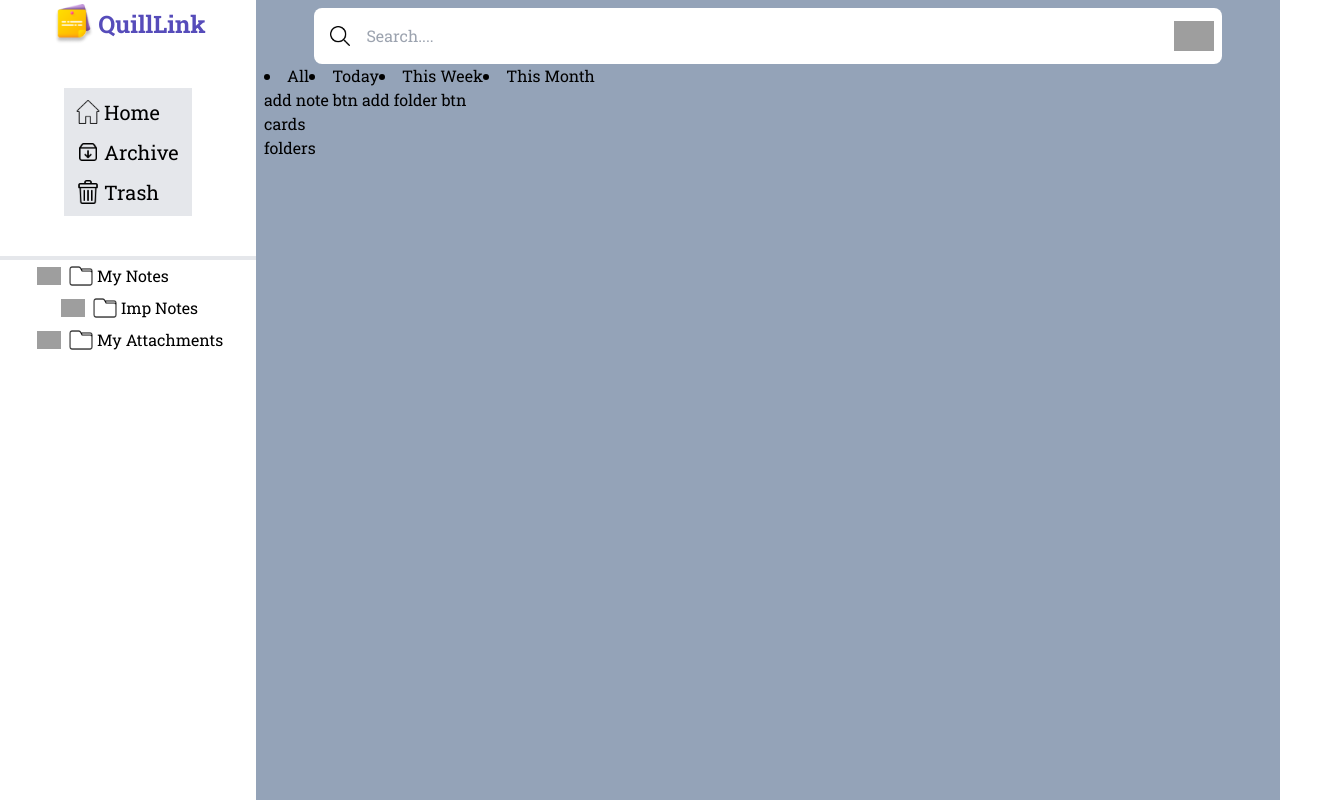
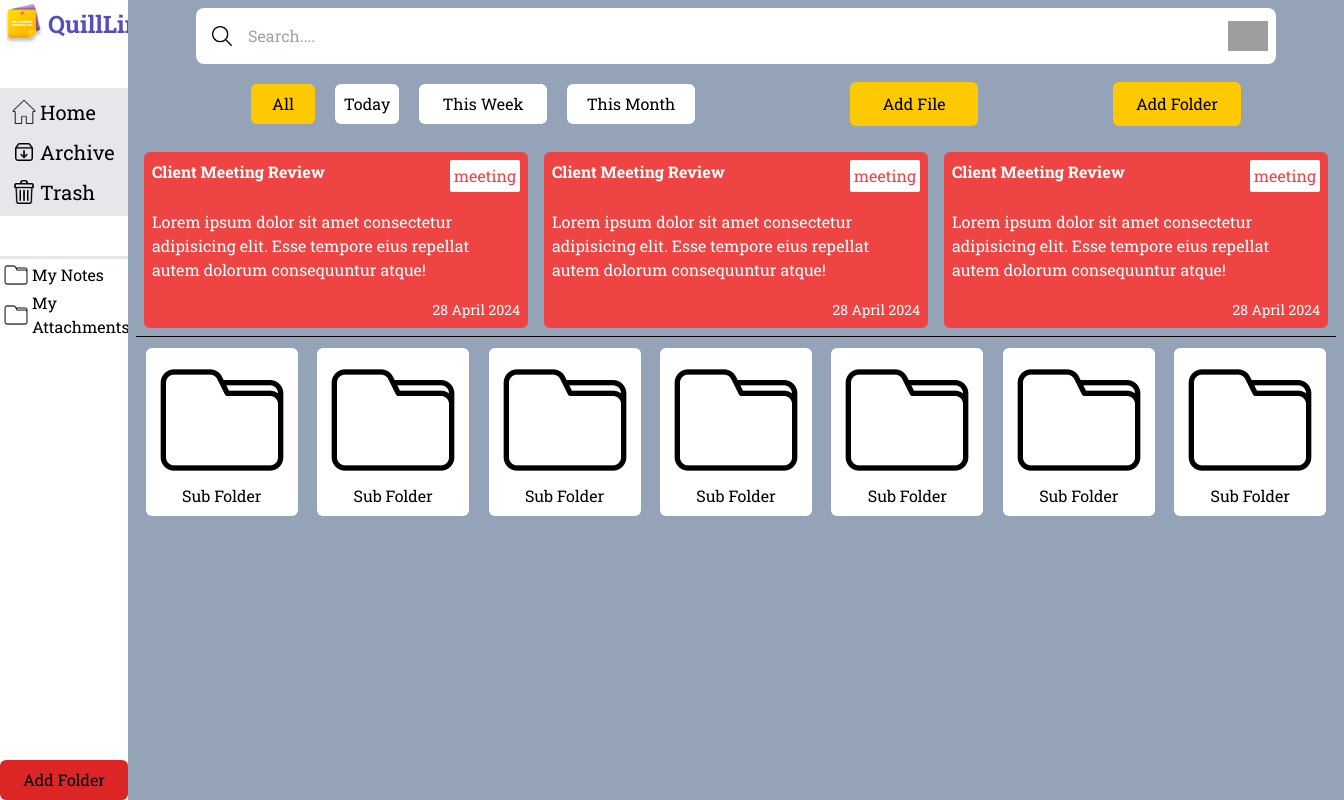
Before and after one commit to proaddy/QuillLink, a React (Vite) app in the folder frontend/: page /dashboard in a window 1280 px wide. Shown: the whole page, 1344 px wide, since content can reach past the window. Built offline with nearby package versions, Linux system fonts and the light colour scheme; grey boxes are pictures that could not be loaded.

Commit message:
Homepage Complete

```diff
--- /dev/null
+++ b/frontend/src/components/Cards.jsx
@@ -0,0 +1,33 @@
+import React from 'react'
+
+export default function Cards() {
+  return (
+    <div className='flex justify-evenly'>
+        <div className='bg-red-500 text-white rounded-md flex flex-col justify-between p-2 w-96 h-44 m-2'>
+            <p className='flex justify-between'>
+                <h1 className='font-bold'>Client Meeting Review</h1>
+                <span className='bg-white text-red-500 p-1 rounded-sm'>meeting</span>
+            </p>
+            <p>Lorem ipsum dolor sit amet consectetur adipisicing elit. Esse tempore eius repellat autem dolorum consequuntur atque!</p>
+            <span className='self-end text-sm'>28 April 2024</span>
+        </div>
+        <div className='bg-red-500 text-white rounded-md flex flex-col justify-between p-2 w-96 h-44 m-2'>
+            <p className='flex justify-between'>
+                <h1 className='font-bold'>Client Meeting Review</h1>
+                <span className='bg-white text-red-500 p-1 rounded-sm'>meeting</span>
+            </p>
+            <p>Lorem ipsum dolor sit amet consectetur adipisicing elit. Esse tempore eius repellat autem dolorum consequuntur atque!</p>
+            <span className='self-end text-sm'>28 April 2024</span>
+        </div>
+        <div className='bg-red-500 text-white rounded-md flex flex-col justify-between p-2 w-96 h-44 m-2'>
+            <p className='flex justify-between'>
+                <h1 className='font-bold'>Client Meeting Review</h1>
+                <span className='bg-white text-red-500 p-1 rounded-sm'>meeting</span>
+            </p>
+            <p>Lorem ipsum dolor sit amet consectetur adipisicing elit. Esse tempore eius repellat autem dolorum consequuntur atque!</p>
+            <span className='self-end text-sm'>28 April 2024</span>
+        </div>
+
+    </div>
+  )
+}
--- /dev/null
+++ b/frontend/src/components/Folders.jsx
@@ -0,0 +1,39 @@
+import React from 'react'
+
+export default function Folders() {
+  return (
+    <div className=''>
+        <hr className='w-[100%] border-black h-1'/>
+        <div className="flex justify-around">
+            <span className='flex flex-col items-center bg-white rounded-md m-2 py-2'>
+                <img src="/images/folder.png" className='w-32 mx-3'/>
+                Sub Folder
+            </span>
+            <span className='flex flex-col items-center bg-white rounded-md m-2 py-2'>
+                <img src="/images/folder.png" className='w-32 mx-3'/>
+                Sub Folder
+            </span>
+            <span className='flex flex-col items-center bg-white rounded-md m-2 py-2'>
+                <img src="/images/folder.png" className='w-32 mx-3'/>
+                Sub Folder
+            </span>
+            <span className='flex flex-col items-center bg-white rounded-md m-2 py-2'>
+                <img src="/images/folder.png" className='w-32 mx-3'/>
+                Sub Folder
+            </span>
+            <span className='flex flex-col items-center bg-white rounded-md m-2 py-2'>
+                <img src="/images/folder.png" className='w-32 mx-3'/>
+                Sub Folder
+            </span>
+            <span className='flex flex-col items-center bg-white rounded-md m-2 py-2'>
+                <img src="/images/folder.png" className='w-32 mx-3'/>
+                Sub Folder
+            </span>
+            <span className='flex flex-col items-center bg-white rounded-md m-2 py-2'>
+                <img src="/images/folder.png" className='w-32 mx-3'/>
+                Sub Folder
+            </span>
+        </div>
+    </div>
+  )
+}
--- a/frontend/src/components/LeftComponent.jsx
+++ b/frontend/src/components/LeftComponent.jsx
@@ -23,23 +23,18 @@ export default function LeftComponent() {
           </p>
         </div>
         <hr className='bg-gray-200 border-solid w-[100%] h-1'/>
-        <div className="flex flex-col">
+        <div className="flex flex-col h-screen justify-between">
+          <div className='flex-1'>
             <div className='flex items-center'>
-            <img src="/images/greater-than.png" alt="greater-than" className='w-6 m-1 cursor-pointer'/>
               <img src="/images/folder.png" alt="folder" className='w-6 m-1'/>
               <span>My Notes</span>
             </div>
-          <div className="flex items-center pl-6">
-            <img src="/images/greater-than.png" alt="greater-than" className='w-6 m-1' />
-            <img src="/images/folder.png" alt="folder" className='w-6 m-1' />
-            <span>Imp Notes</span>
-          </div>
             <div className="flex items-center">
-            <img src="/images/greater-than.png" alt="greater-than" className='w-6 m-1' />
               <img src="/images/folder.png" alt="folder" className='w-6 m-1' />
               <span>My Attachments</span>
             </div>
-
+          </div>
+          <span className='flex-0 border-t-black text-center p-2 rounded-md h-10 bg-red-600'>Add Folder</span>
         </div>
     </div>
   )
--- a/frontend/src/components/RightComponent.jsx
+++ b/frontend/src/components/RightComponent.jsx
@@ -1,4 +1,6 @@
-import React from 'react'
+import React from 'react';
+import Cards from './Cards'
+import Folders from './Folders';
 
 export default function RightComponent() {
   return (
@@ -12,19 +14,21 @@ export default function RightComponent() {
                 <img src="/images/profile.png" alt="user"/>
             </div>
         </div>
-        <nav className='flex '>
-            <li>All</li>
-            <li>Today</li>
-            <li>This Week</li>
-            <li>This Month</li>
-        </nav>
-        add note btn
-        add folder btn
-        <div>
-            cards
+        <div className="flex items-center space-x-10 justify-evenly">
+            <nav className='flex cursor-pointer list-none space-x-5 justify-evenly m-5'>
+                <li className='bg-[#FFC900] w-16 text-center p-2 rounded-md'>All</li>
+                <li className='bg-white w-16 text-center p-2 rounded-md'>Today</li>
+                <li className='bg-white w-32 text-center p-2 rounded-md'>This Week</li>
+                <li className='bg-white w-32 text-center p-2 rounded-md'>This Month</li>
+            </nav>
+            <button className='bg-[#FFC900] w-32 h-11 rounded-md'>Add File</button>
+            <button className='bg-[#FFC900] w-32 h-11 rounded-md'>Add Folder</button>
         </div>
         <div>
-            folders
+            <Cards/>
+        </div>
+        <div>
+            <Folders/>
         </div>
     </div>
   )
```
Also changed, not shown: frontend/src/components/Card.jsx (deleted). Lines whose indentation alone changed are shown as unchanged.
